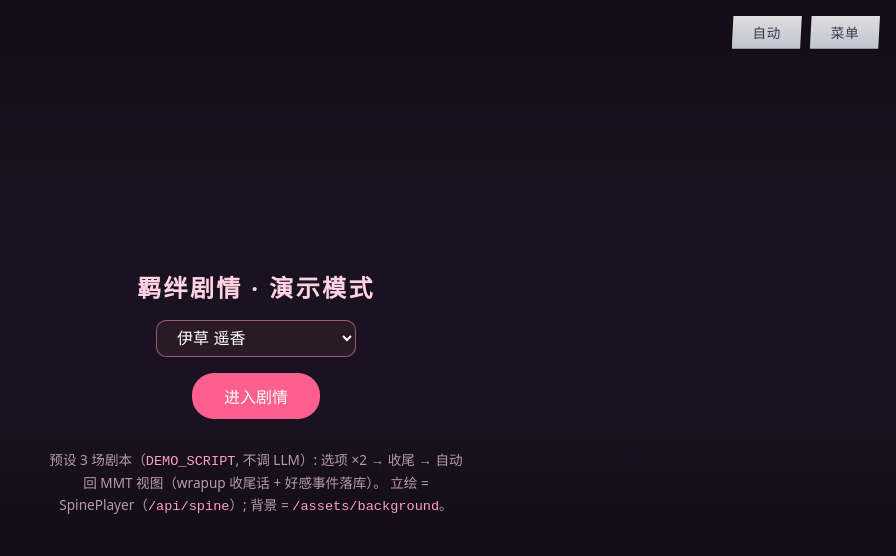
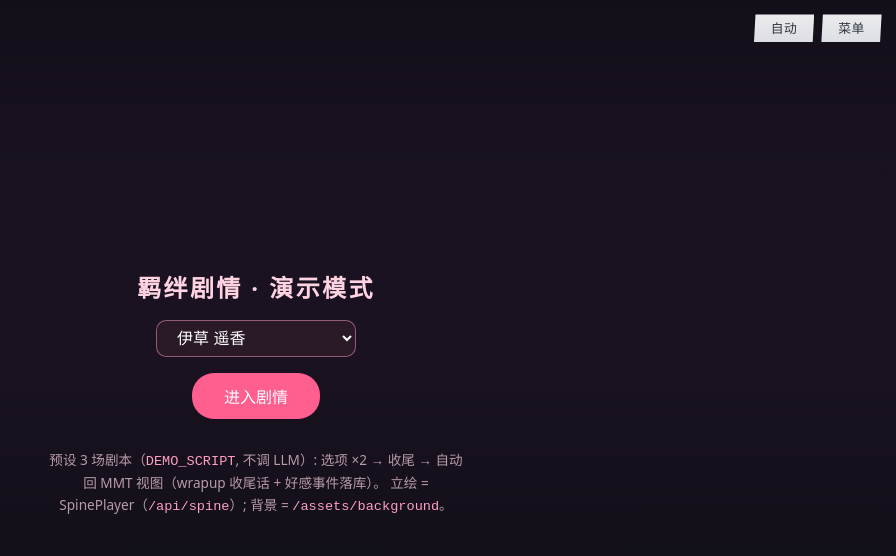
Before and after one commit to fossfutfc-afk/Live2Be, a plain HTML site: page webgui/static/bond-test.html in a window 1280 px wide. Shown: the top 556 px of the page, without its empty margins (384-1280 px from the left). Drawn offline with Linux system fonts and the light colour scheme.

Commit message:
opt: VN 细节对齐官方（①底部文字栏渐变改中性灰蓝黑（原紫黑系）②自动/菜单按钮小号紧凑 60x27 纯白底深灰字 ③自动按钮 hover 微亮）

```diff
--- a/webgui/static/css/bond.css
+++ b/webgui/static/css/bond.css
@@ -25,7 +25,8 @@
 }
 @keyframes bond-bg-in { from { opacity: 0; } to { opacity: 1; } }
 
-/* 可读性暗渐（底部深, 顶部轻微）——保证名字/对话浮在立绘上仍清晰 */
+/* 可读性暗渐（底部深, 顶部轻微）——官方是中性灰蓝黑渐变（非紫黑）;
+   文字栏（名字+对话）下方是渐变最暗区, 保证浮在立绘上仍清晰 */
 .bond-shade {
   position: absolute;
   inset: 0;
@@ -33,11 +34,12 @@
   pointer-events: none;
   background:
     linear-gradient(180deg,
-      rgba(8, 4, 12, 0.35) 0%,
-      rgba(8, 4, 12, 0) 24%,
-      rgba(8, 4, 12, 0) 52%,
-      rgba(8, 4, 12, 0.58) 78%,
-      rgba(8, 4, 12, 0.86) 100%);
+      rgba(10, 12, 16, 0.4) 0%,
+      rgba(10, 12, 16, 0) 22%,
+      rgba(10, 12, 16, 0) 46%,
+      rgba(12, 15, 20, 0.5) 70%,
+      rgba(14, 17, 22, 0.82) 88%,
+      rgba(16, 19, 24, 0.92) 100%);
 }
 
 /* 立绘舞台: 透明浮层, 全屏居中（fitScale 1.9 放大 → 官方半身构图, 下半出屏） */
@@ -73,29 +75,34 @@
   100% { opacity: 0; transform: translateY(-34px) scale(0.75); }
 }
 
-/* 右上角: 自动/菜单 按钮（占位, 功能以后再实现——disabled 灰显; 平行四边形同选项） */
+/* 右上角: 自动/菜单 按钮（占位, 功能以后再实现——disabled 灰显; 平行四边形同选项;
+   尺寸对齐官方: 小号紧凑, 纯白底深灰字） */
 .bond-topbar {
   position: absolute;
-  top: 1rem;
-  right: 1rem;
+  top: 0.9rem;
+  right: 0.9rem;
   z-index: 3;
   display: flex;
-  gap: 0.5rem;
+  gap: 0.45rem;
 }
 .bond-topbtn {
-  padding: 0.4rem 1.3rem;
+  padding: 0.32rem 1.05rem;
   border: none;
   border-radius: 0;
-  background: linear-gradient(180deg, rgba(255, 255, 255, 0.96), rgba(232, 238, 248, 0.9));
-  color: #3a3f52;
-  font-size: 0.85rem;
-  letter-spacing: 0.05em;
+  background: linear-gradient(180deg, #ffffff, #eef1f6);
+  color: #333a45;
+  font-size: 0.8rem;
+  letter-spacing: 0.04em;
+  line-height: 1.35;
   cursor: default;
-  opacity: 0.9;
-  box-shadow: 0 2px 8px rgba(0, 0, 0, 0.3);
+  opacity: 0.92;
+  box-shadow: 0 2px 6px rgba(0, 0, 0, 0.28);
   /* 平行四边形（与选项同款: 上下边等长平行, 整体小角度倾斜） */
   clip-path: polygon(2.5% 0, 100% 0, 97.5% 100%, 0 100%);
 }
+/* 自动按钮可点: hover 微亮 */
+#bond-auto.bond-topbtn { cursor: pointer; }
+#bond-auto.bond-topbtn:hover:not(.active) { background: #ffffff; opacity: 1; }
 /* 自动模式激活（黄）: 一段对话打完 3s 自动推进/自动选第 1 个选项 */
 .bond-topbtn.active {
   background: linear-gradient(180deg, #ffd977, #ffc93c);
```
